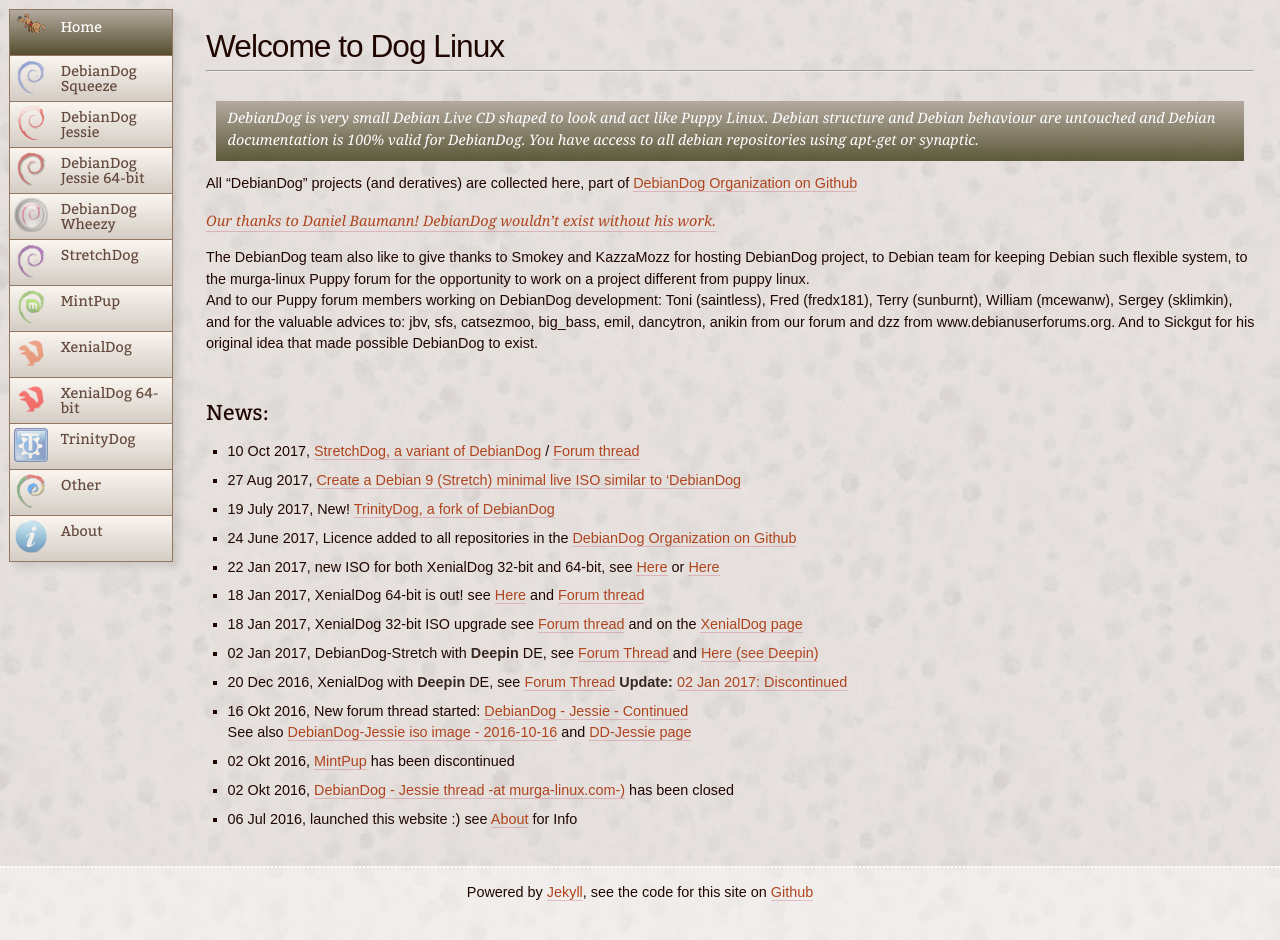
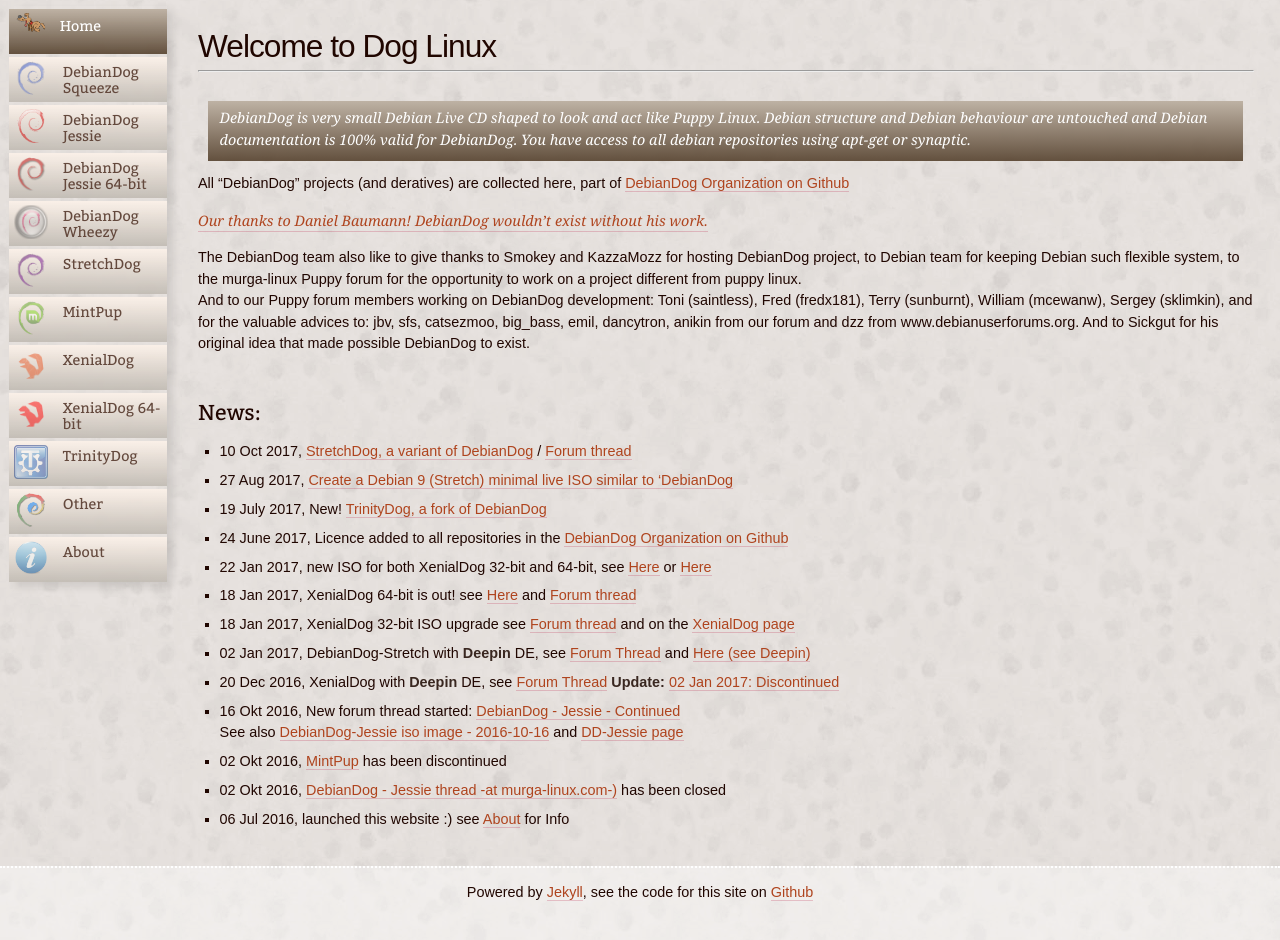
Before and after one commit to DebianDog/doglinux, a Jekyll site: the page built from index.md, in a window 1280 px wide and 947 px high. Shown: the top 940 px of the window. Built offline with Jekyll 4.4.1, drawn with Linux system fonts in a browser that asks for light colours; comment, search, counter and statistics services are not loaded.

Commit message:
Small layout changes

```diff
--- a/css/main.css
+++ b/css/main.css
@@ -264,7 +264,7 @@ main {
     @media (min-width:10em) {
     main {
 	    float: right;
-	padding-left: 206px;
+	padding-left: 198px;
 	    clear: none;
         }
     }
@@ -383,8 +383,8 @@ main .img-wrapper {
 	position: fixed;
 	display: block;
 	width: 100%;
-	margin: 0.6em 0 1.5em 0.6em;
-	background-color: #947761;
+	margin: 0.4em 0 1.5em 0.6em;
+
 	overflow: hidden;
 
 	box-shadow: 6px 5px 8px rgba(0,0,0,0.1);
@@ -404,15 +404,15 @@ main .img-wrapper {
 	width: 98%;
 	margin: 1.5em 0 0.8em 0;
 	margin-left: 0.7em; /* 24px */
-    background: linear-gradient(to top, rgba(78,74,40,.9), rgba(180,170,160,1));
+    background: linear-gradient(to top, rgba(85,65,45,.9), rgba(190,178,164,1));
 
     }
 
 
     @media (min-width: 10em) {
     .nav-primary {
-        width: 164px;
-	height: 553px;
+        width: 158px;
+	height: 576px;
         }
     }
 
@@ -466,13 +466,14 @@ margin-left: 5px;
 	border-bottom: none;
 	color: #64493D;
 
-	padding: 8px 0 9px 51px;
+	padding: 8px 0 9px 54px;
 	background-color: #EBE7E3;
-    background: linear-gradient(to top, rgba(218,214,208,.90), rgba(250,245,239,3));
+    background: linear-gradient(to top, rgba(192,186,178,.9), rgba(250,240,232,1));
 	line-height: 1.1;
 height: 45px;
 
-margin: 1px;
+	margin-top: 3px;
+	margin-bottom: 3px;
     }
 
 .nav-primary li a:hover,
@@ -487,7 +488,7 @@ margin: 1px;
 .nav-primary .active,
 .nav-primary .active:hover {
 	background-color: #F5F2EC;
-    background: linear-gradient(to top, rgba(198,194,190,.90), rgba(250,245,230,3));
+    background: linear-gradient(to top, rgba(216,210,197,.9), rgba(255,249,242,1));
 	color: #252525;
     }
 
@@ -495,7 +496,7 @@ margin: 1px;
 .nav-primary .active,
 .nav-primary .active:active {
     	background-color: #735C4B;
-    background: linear-gradient(to top, rgba(78,74,40,.9), rgba(180,170,160,1));
+    background: linear-gradient(to top, rgba(85,65,45,.9), rgba(190,178,164,1));
     	color: #fff;
     }
 
```
